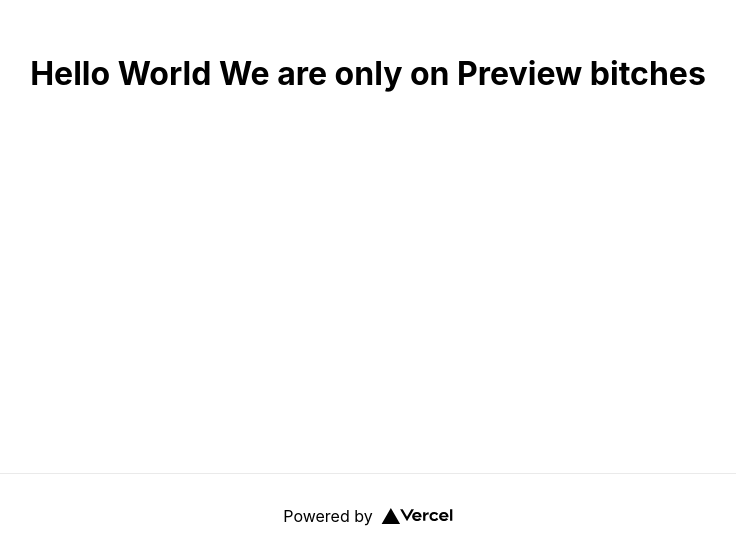
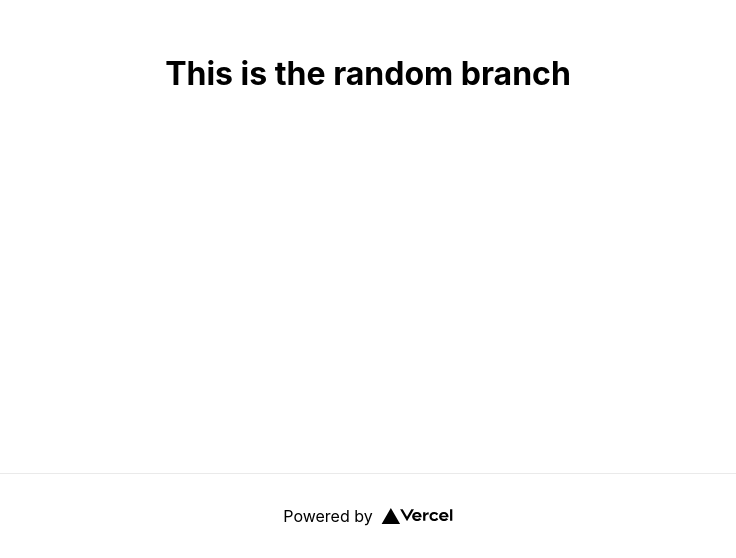
Before and after one commit to FarahZaqout/vercel-pipeline-experiment, a Next.js app: page / in a window 1280 px wide. Shown: the part 327-885 px from the top of the page, without its empty margins (272-1008 px from the left). Built offline with nearby package versions, Linux system fonts and the light colour scheme.

Commit message:
Update index.js

```diff
--- a/pages/index.js
+++ b/pages/index.js
@@ -12,7 +12,7 @@ export default function Home() {
       </Head>
 
       <main className={styles.main}>
-        <h1>Hello World We are only on Preview bitches</h1>
+        <h1>This is the random branch</h1>
       </main>
 
       <footer className={styles.footer}>
```
